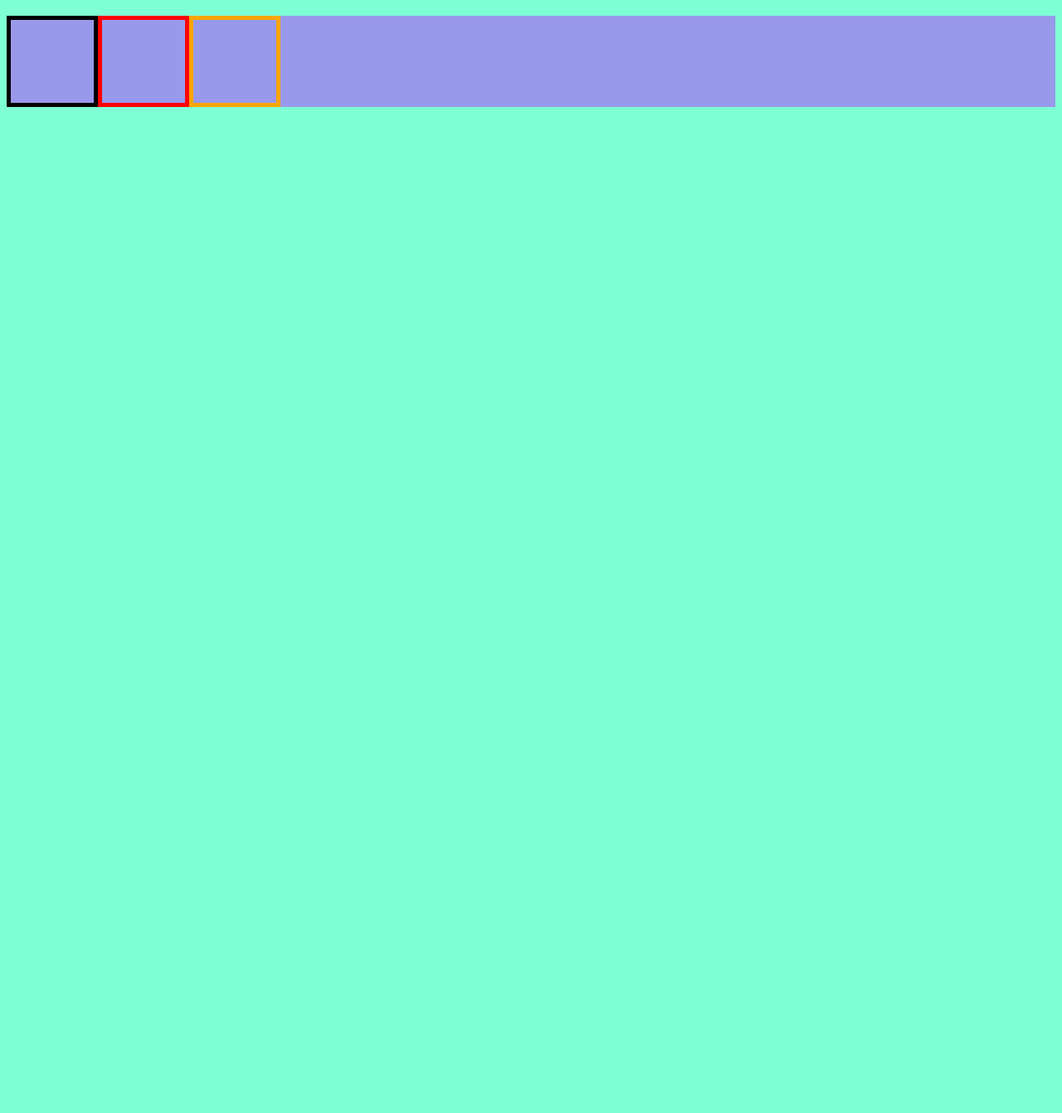
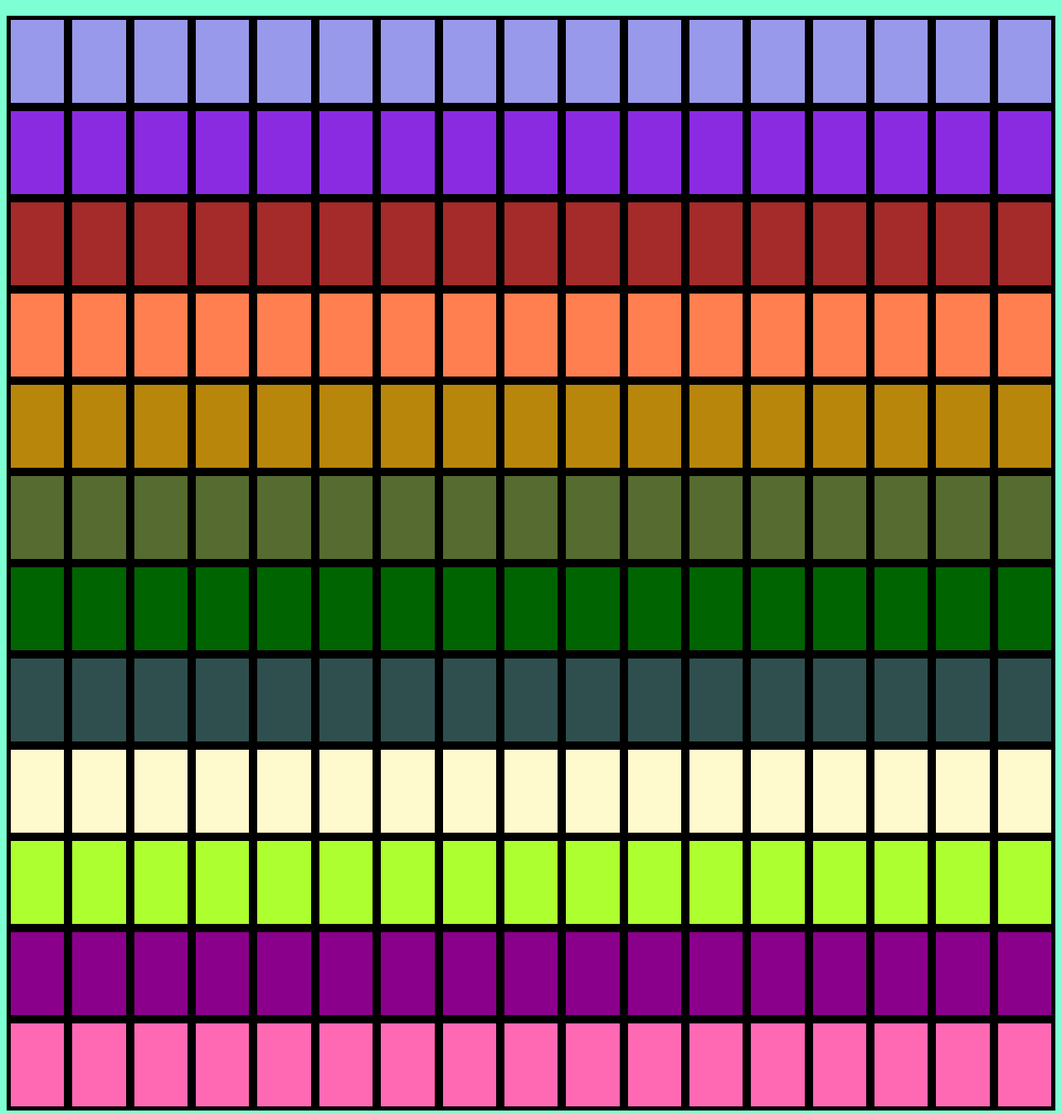
Before and after one commit to bkellogg4/etch-a-sketch, a plain HTML site: page index.html in a window 1280 px wide. Shown: the part 61-1403 px from the top of the page at 83% size. Before the commit the page ends 800 px from the top, so only its background shows below. Drawn offline with Linux system fonts and the light colour scheme.

Commit message:
create 16x16 grid using 16 for loops

```diff
--- a/etch-a-sketch.js
+++ b/etch-a-sketch.js
@@ -1,25 +1,92 @@
 function initializegame() {
-    let container = document.querySelector("#container");
-    let div1 = document.createElement('div');
-    div1.style.width = "100px";
-    div1.style.height = "100px";
-    div1.style.border = "5px solid black";
-    div1.style.display = "flex";
-    container.appendChild(div1);
 
-    let div2 = document.createElement('div');
-    div2.style.width = "100px";
-    div2.style.height = "100px";
-    div2.style.border = "5px solid red";
-    div2.style.display = "flex";
-    container.appendChild(div2);
+    for (let i = 0; i <= 16; i++) {
+        let row1 = document.querySelector("#row-one");
+        let div = document.createElement('div');
+        div.setAttribute("style", "width: 100px; height: 100px; border: 5px solid black;");
+        row1.appendChild(div);
+    };
 
-    let div3 = document.createElement('div');
-    div3.style.width = "100px";
-    div3.style.height = "100px";
-    div3.style.border = "5px solid orange";
-    div3.style.display = "flex";
-    container.appendChild(div3);
-}
+    for (let i = 0; i <= 16; i++) {
+        let row2 = document.querySelector("#row-two");
+        let div = document.createElement('div');
+        div.setAttribute("style", "width: 100px; height: 100px; border: 5px solid black;");
+        row2.appendChild(div);
+
+    };
+
+    for (let i = 0; i <= 16; i++) {
+        let row3 = document.querySelector("#row-three");
+        let div = document.createElement('div');
+        div.setAttribute("style", "width: 100px; height: 100px; border: 5px solid black;");
+        row3.appendChild(div);
+    };
+
+    for (let i = 0; i <= 16; i++) {
+        let row4 = document.querySelector("#row-four");
+        let div = document.createElement('div');
+        div.setAttribute("style", "width: 100px; height: 100px; border: 5px solid black;");
+        row4.appendChild(div);
+    };
+
+    for (let i = 0; i <= 16; i++) {
+        let row5 = document.querySelector("#row-five");
+        let div = document.createElement('div');
+        div.setAttribute("style", "width: 100px; height: 100px; border: 5px solid black;");
+        row5.appendChild(div);
+    };
+
+    for (let i = 0; i <= 16; i++) {
+        let row6 = document.querySelector("#row-six");
+        let div = document.createElement('div');
+        div.setAttribute("style", "width: 100px; height: 100px; border: 5px solid black;");
+        row6.appendChild(div);
+    };
+
+    for (let i = 0; i <= 16; i++) {
+        let row7 = document.querySelector("#row-seven");
+        let div = document.createElement('div');
+        div.setAttribute("style", "width: 100px; height: 100px; border: 5px solid black;");
+        row7.appendChild(div);
+    };
+
+    for (let i = 0; i <= 16; i++) {
+        let row8 = document.querySelector("#row-eight");
+        let div = document.createElement('div');
+        div.setAttribute("style", "width: 100px; height: 100px; border: 5px solid black;");
+        row8.appendChild(div);
+
+    };
+
+    for (let i = 0; i <= 16; i++) {
+        let row9 = document.querySelector("#row-nine");
+        let div = document.createElement('div');
+        div.setAttribute("style", "width: 100px; height: 100px; border: 5px solid black;");
+        row9.appendChild(div);
+    };
+
+    for (let i = 0; i <= 16; i++) {
+        let row10 = document.querySelector("#row-ten");
+        let div = document.createElement('div');
+        div.setAttribute("style", "width: 100px; height: 100px; border: 5px solid black;");
+        row10.appendChild(div);
+    };
+
+    for (let i = 0; i <= 16; i++) {
+        let row11 = document.querySelector("#row-eleven");
+        let div = document.createElement('div');
+        div.setAttribute("style", "width: 100px; height: 100px; border: 5px solid black;");
+        row11.appendChild(div);
+    };
+
+    for (let i = 0; i <= 16; i++) {
+        let row12 = document.querySelector("#row-twelve");
+        let div = document.createElement('div');
+        div.setAttribute("style", "width: 100px; height: 100px; border: 5px solid black;");
+        row12.appendChild(div);
+    };
+
+
+};
 
 initializegame();
--- a/index.html
+++ b/index.html
@@ -10,7 +10,23 @@
 <body>
     <h1>Etch-a-Sketch</h1>
     <div class="grid-container">
-        <div id="container" class="container"></div>
+        <div id="row-one" class="row-one"></div>
+        <div id="row-two" class="row-two"></div>
+        <div id="row-three" class="row-three"></div>
+        <div id="row-four" class="row-four"></div>
+        <div id="row-five" class="row-five"></div>
+        <div id="row-six" class="row-six"></div>
+        <div id="row-seven" class="row-seven"></div>
+        <div id="row-eight" class="row-eight"></div>
+        <div id="row-nine" class="row-nine"></div>
+        <div id="row-ten" class="row-ten"></div>
+        <div id="row-eleven" class="row-eleven"></div>
+        <div id="row-twelve" class="row-twelve"></div>
+        <div id="row-thirteen" class="row-thirteen"></div>
+        <div id="row-fourteen" class="row-fourteen"></div>
+        <div id="row-fifteen" class="row-fifteen"></div>
+        <div id="row-sixteen" class="row-sixteen"></div>
+
 
     </div>
 </body>
--- a/styles.css
+++ b/styles.css
@@ -1,7 +1,51 @@
 body {
     background-color: aquamarine;
 }
-.container {
+.row-one {
     display: flex;
     background-color: rgb(153, 153, 235);
 }
+.row-two {
+    display: flex;
+    background-color: blueviolet;
+}
+.row-three {
+    display: flex;
+    background-color: brown;
+}
+.row-four {
+    display: flex;
+    background-color: coral;
+}
+.row-five {
+    display: flex;
+    background-color: darkgoldenrod;
+}
+.row-six {
+    display: flex;
+    background-color: darkolivegreen;
+}
+.row-seven {
+    display: flex;
+    background-color: darkgreen;
+}
+.row-eight {
+    display: flex;
+    background-color: darkslategrey;
+}
+.row-nine {
+    display: flex;
+    background-color: lemonchiffon;
+}
+.row-ten {
+    display: flex;
+    background-color: greenyellow;
+}
+.row-eleven {
+    display: flex;
+    background-color: darkmagenta;
+}
+.row-twelve {
+    display: flex;
+    background-color: hotpink;
+}
```
